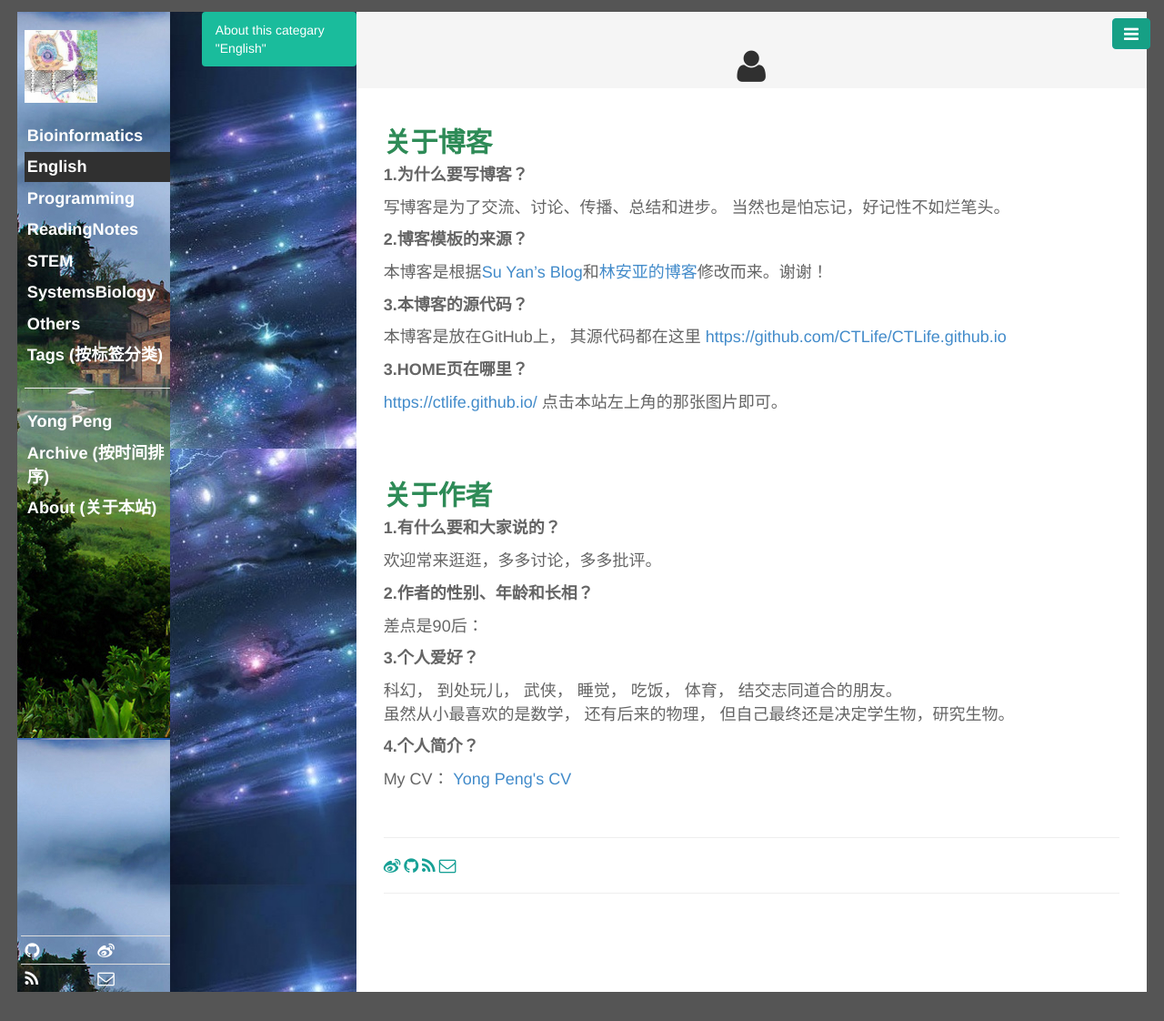
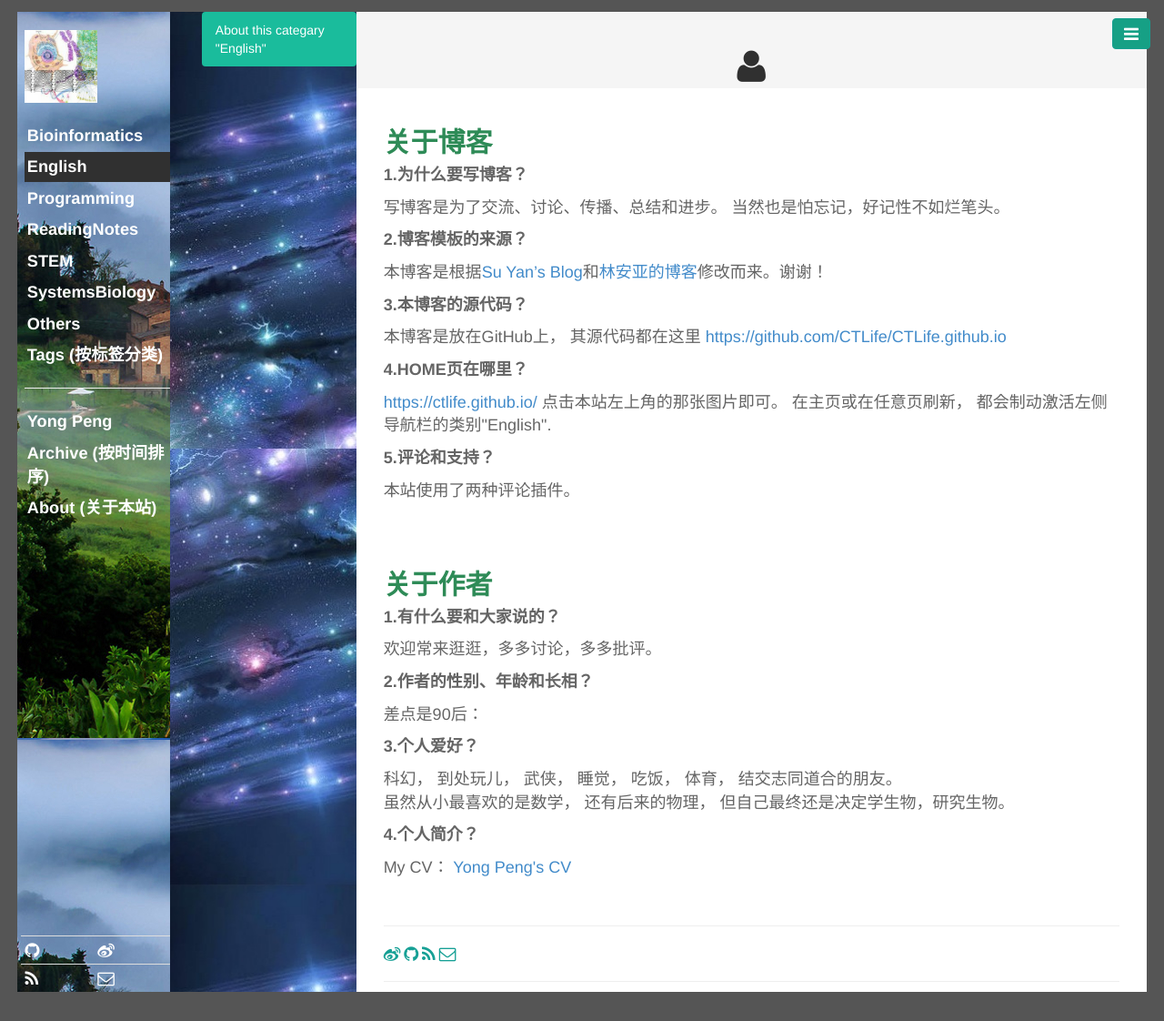
Before and after one commit to CTLife/CTLife.github.io, a Jekyll site: the page built from pages/about.html, in a window 1280 px wide. Shown: the whole page at 91% size. Built offline with Jekyll 4.4.1, drawn with Linux system fonts in a browser that asks for light colours; Markdown is read by kramdown in place of the engine named in the settings.

Commit message:
Update about.html

```diff
--- a/pages/about.html
+++ b/pages/about.html
@@ -12,8 +12,11 @@
 <p style=font-size:18px>  本博客是根据<a href="https://github.com/suyan/suyan.github.io">Su Yan’s Blog</a>和<a href="https://github.com/lay1010/lay1010.github.io">林安亚的博客</a>修改而来。谢谢！</p>
 <p style=font-size:18px><b>3.本博客的源代码？</b></p>
 <p style=font-size:18px>  本博客是放在GitHub上， 其源代码都在这里<a href="https://github.com/CTLife/CTLife.github.io"> https://github.com/CTLife/CTLife.github.io</a></p>
-<p style=font-size:18px><b>3.HOME页在哪里？</b></p>
-<p style=font-size:18px>  <a href="https://ctlife.github.io/"> https://ctlife.github.io/</a> 点击本站左上角的那张图片即可。</p>
+<p style=font-size:18px><b>4.HOME页在哪里？</b></p>
+<p style=font-size:18px>  <a href="https://ctlife.github.io/"> https://ctlife.github.io/</a> 点击本站左上角的那张图片即可。
+   在主页或在任意页刷新， 都会制动激活左侧导航栏的类别"English".</p>
+<p style=font-size:18px><b>5.评论和支持？</b></p>
+<p style=font-size:18px> 本站使用了两种评论插件。 </p>
 <br>
 
 <br>
```
